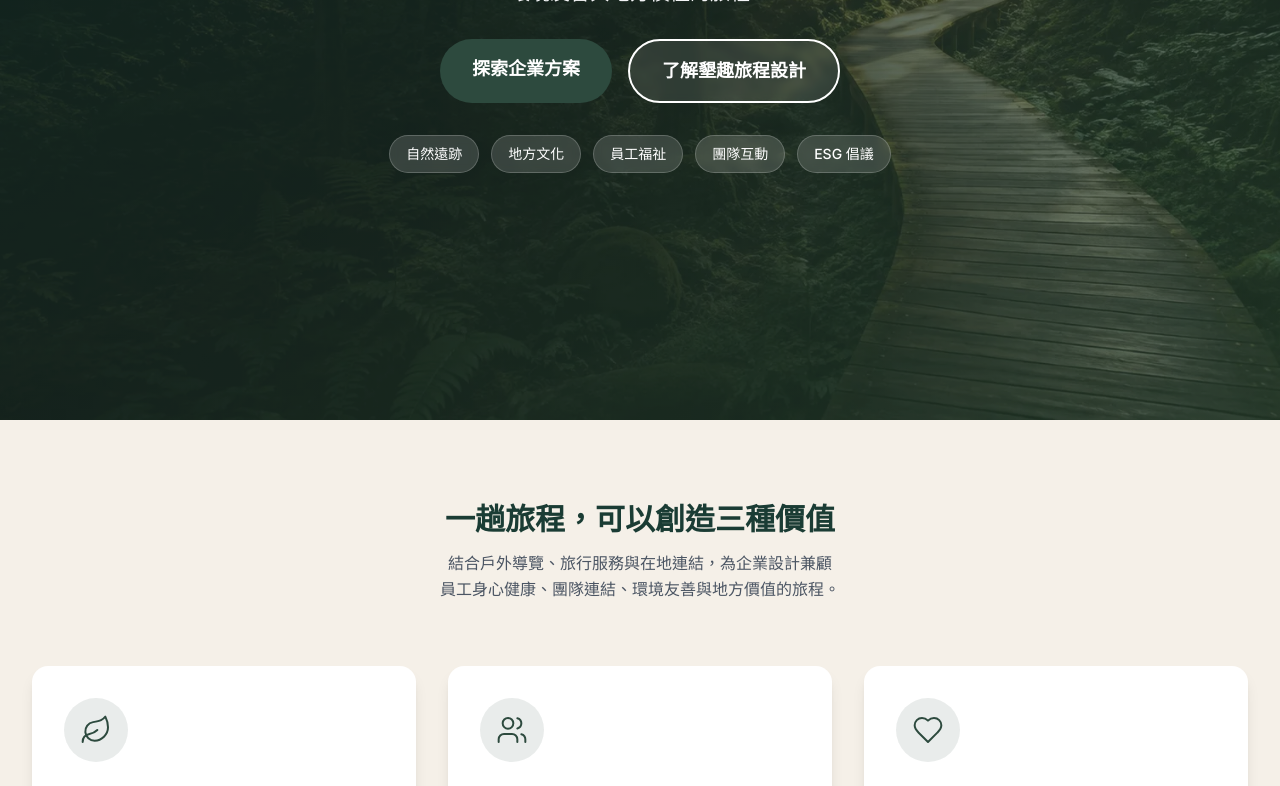
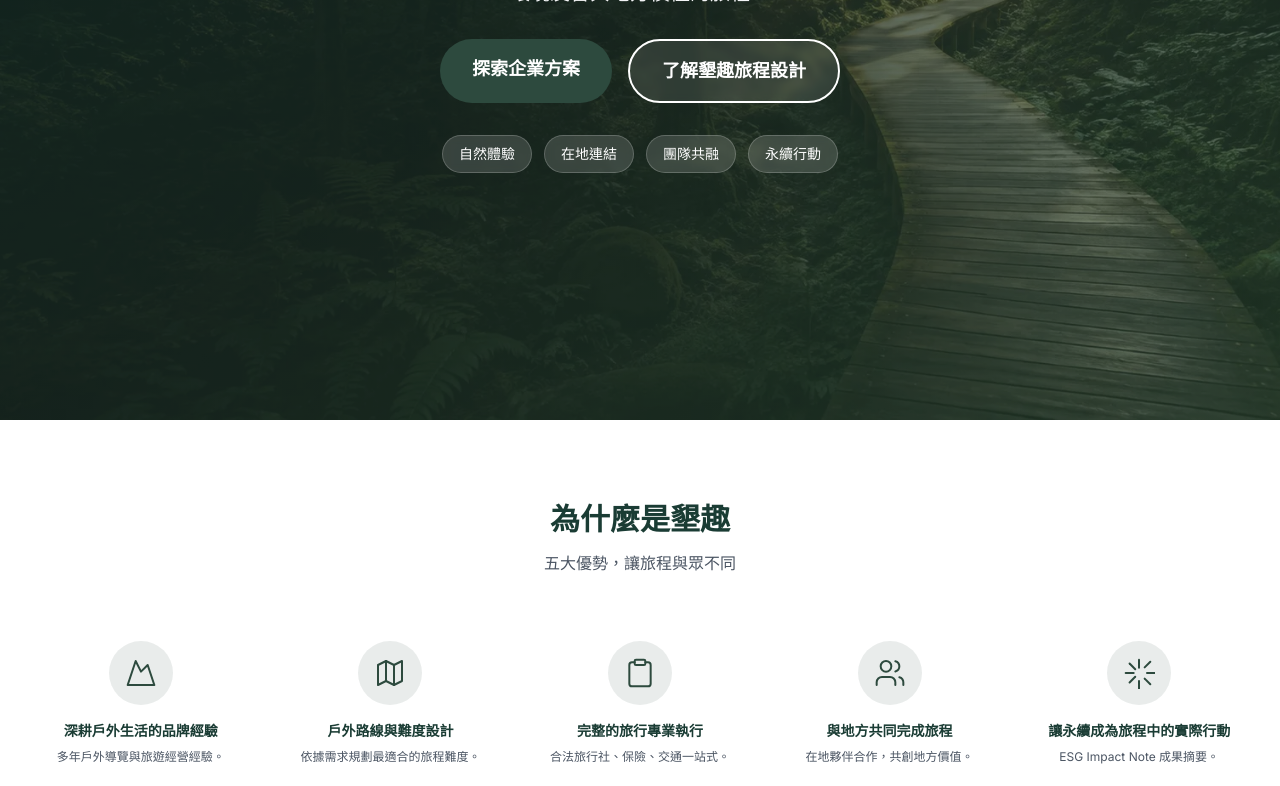
Before and after one commit to DingJun1028/ftgtours-esggo-co, a React (Vite) app: page / in a window 1280 px wide. Shown: the part 460-1246 px from the top of the page. Built offline with nearby package versions, Linux system fonts and the light colour scheme; no server answers.

Commit message:
feat: 首頁新增「為什麼是墾趣」區塊 + Hero 標籤修正
- 新增『為什麼是墾趣』5 圖標區塊（品牌優勢）
- Hero 標籤修正為 4 個：自然體驗、在地連結、團隊共融、永續行動
- 按照設計稿最佳實踐調整

```diff
--- a/src/components/Navbar.jsx
+++ b/src/components/Navbar.jsx
@@ -4,6 +4,7 @@ import { useLanguage } from '../i18n/LanguageContext';
 
 export default function Navbar() {
   const [mobileOpen, setMobileOpen] = useState(false);
+  const [mobileProducts, setMobileProducts] = useState(false);
   const location = useLocation();
   const { t, lang, setLang } = useLanguage();
 
@@ -19,9 +20,9 @@ export default function Navbar() {
   return (
     <nav className="bg-white shadow-sm sticky top-0 z-50">
       <div className="max-w-7xl mx-auto px-4 sm:px-6 lg:px-8">
-        <div className="flex justify-between items-center h-20">
+        <div className="flex justify-between items-center h-16 md:h-20">
           <Link to="/" className="flex items-center">
-            <img src="/images/logo.png" alt="聖趣旅遊 FTG TOURS" className="h-12 md:h-14 w-auto" />
+            <img src="/images/logo.png" alt="聖趣旅遊 FTG TOURS" className="h-10 md:h-14 w-auto" />
           </Link>
 
           {/* Desktop Navigation */}
@@ -32,14 +33,14 @@ export default function Navbar() {
             <div className="relative group">
               <button className="px-3 py-2 rounded-md text-sm font-medium text-gray-700 hover:text-ftg-green flex items-center">
                 {t('nav.products')}
-                <svg className="ml-1 h-4 w-4" fill="none" stroke="currentColor" viewBox="0 0 24 24">
+                <svg className="ml-1 h-4 w-4 transition-transform group-hover:rotate-180" fill="none" stroke="currentColor" viewBox="0 0 24 24">
                   <path strokeLinecap="round" strokeLinejoin="round" strokeWidth={2} d="M19 9l-7 7-7-7" />
                 </svg>
               </button>
-              <div className="absolute top-full left-0 mt-1 w-56 bg-white rounded-md shadow-lg opacity-0 invisible group-hover:opacity-100 group-hover:visible transition-all duration-200 z-50">
-                <div className="py-1">
+              <div className="absolute top-full left-0 mt-1 w-60 bg-white rounded-lg shadow-lg opacity-0 invisible group-hover:opacity-100 group-hover:visible transition-all duration-200 z-50 border border-gray-100">
+                <div className="py-2">
                   {productLinks.map(link => (
-                    <Link key={link.path} to={link.path} className="block px-4 py-2 text-sm text-gray-700 hover:bg-ftg-sand hover:text-ftg-green">
+                    <Link key={link.path} to={link.path} className={`block px-4 py-2.5 text-sm ${location.pathname === link.path ? 'text-ftg-green bg-ftg-sand font-semibold' : 'text-gray-700 hover:bg-ftg-sand hover:text-ftg-green'}`}>
                       {link.label}
                     </Link>
                   ))}
@@ -48,7 +49,7 @@ export default function Navbar() {
             </div>
 
             {/* Language Switcher */}
-            <div className="flex items-center ml-2 border rounded-full overflow-hidden text-xs font-semibold">
+            <div className="flex items-center ml-2 border border-gray-200 rounded-full overflow-hidden text-xs font-semibold">
               <button
                 onClick={() => setLang('zh')}
                 className={`px-3 py-1.5 transition-colors ${lang === 'zh' ? 'bg-ftg-green text-white' : 'text-gray-600 hover:bg-ftg-sand'}`}
@@ -63,48 +64,61 @@ export default function Navbar() {
               </button>
             </div>
 
-            <a href="#/contact" className="bg-ftg-orange text-white px-6 py-2 rounded-full text-sm font-medium hover:bg-orange-600 transition-colors ml-2">
+            <a href="#/contact" className="bg-ftg-orange text-white px-5 py-2 rounded-full text-sm font-medium hover:bg-orange-600 transition-colors ml-2 shadow-sm">
               {t('nav.contact')}
             </a>
           </div>
 
           {/* Mobile menu button */}
-          <button onClick={() => setMobileOpen(!mobileOpen)} className="lg:hidden p-2 rounded-md text-gray-700 hover:text-ftg-green">
-            <svg className="h-6 w-6" fill="none" stroke="currentColor" viewBox="0 0 24 24">
-              {mobileOpen ? (
-                <path strokeLinecap="round" strokeLinejoin="round" strokeWidth={2} d="M6 18L18 6M6 6l12 12" />
-              ) : (
-                <path strokeLinecap="round" strokeLinejoin="round" strokeWidth={2} d="M4 6h16M4 12h16M4 18h16" />
-              )}
-            </svg>
+          <button onClick={() => setMobileOpen(!mobileOpen)} className="lg:hidden p-2 rounded-md text-gray-700 hover:text-ftg-green hover:bg-ftg-sand transition-colors" aria-label="選單">
+            <div className="w-6 h-5 relative flex flex-col justify-between">
+              <span className={`block h-0.5 w-6 bg-current transform transition-all duration-300 ${mobileOpen ? 'rotate-45 translate-y-2' : ''}`} />
+              <span className={`block h-0.5 w-6 bg-current transition-all duration-300 ${mobileOpen ? 'opacity-0 scale-0' : ''}`} />
+              <span className={`block h-0.5 w-6 bg-current transform transition-all duration-300 ${mobileOpen ? '-rotate-45 -translate-y-2' : ''}`} />
+            </div>
           </button>
         </div>
 
         {/* Mobile Navigation */}
-        {mobileOpen && (
-          <div className="lg:hidden pb-4">
-            <Link to="/" className="block px-3 py-2 rounded-md text-base font-medium text-gray-700 hover:text-ftg-green" onClick={() => setMobileOpen(false)}>
+        <div className={`lg:hidden overflow-hidden transition-all duration-300 ${mobileOpen ? 'max-h-[600px] opacity-100' : 'max-h-0 opacity-0'}`}>
+          <div className="pb-4 pt-2 border-t border-gray-100">
+            <Link to="/" className="block px-4 py-3 rounded-lg text-base font-medium text-gray-700 hover:text-ftg-green hover:bg-ftg-sand" onClick={() => setMobileOpen(false)}>
               {t('nav.home')}
             </Link>
-            <div className="px-3 py-2 text-sm font-semibold text-gray-500">{t('nav.products')}</div>
-            {productLinks.map(link => (
-              <Link key={link.path} to={link.path} className="block px-6 py-2 rounded-md text-sm text-gray-600 hover:text-ftg-green" onClick={() => setMobileOpen(false)}>
-                {link.label}
-              </Link>
-            ))}
+
+            {/* Mobile Products accordion */}
+            <div>
+              <button onClick={() => setMobileProducts(!mobileProducts)} className="w-full flex items-center justify-between px-4 py-3 rounded-lg text-base font-medium text-gray-700 hover:text-ftg-green hover:bg-ftg-sand">
+                {t('nav.products')}
+                <svg className={`h-4 w-4 transition-transform duration-200 ${mobileProducts ? 'rotate-180' : ''}`} fill="none" stroke="currentColor" viewBox="0 0 24 24">
+                  <path strokeLinecap="round" strokeLinejoin="round" strokeWidth={2} d="M19 9l-7 7-7-7" />
+                </svg>
+              </button>
+              <div className={`overflow-hidden transition-all duration-300 ${mobileProducts ? 'max-h-96 opacity-100' : 'max-h-0 opacity-0'}`}>
+                <div className="pl-4 py-1">
+                  {productLinks.map(link => (
+                    <Link key={link.path} to={link.path} className={`block px-4 py-2.5 rounded-lg text-sm ${location.pathname === link.path ? 'text-ftg-green bg-ftg-sand font-semibold' : 'text-gray-600 hover:text-ftg-green hover:bg-ftg-sand'}`} onClick={() => setMobileOpen(false)}>
+                      {link.label}
+                    </Link>
+                  ))}
+                </div>
+              </div>
+            </div>
 
             {/* Mobile Language Switcher */}
-            <div className="flex items-center px-3 mt-3 space-x-2">
+            <div className="flex items-center gap-2 px-4 mt-3">
               <span className="text-sm text-gray-500">{t('lang.label')}：</span>
-              <button onClick={() => setLang('zh')} className={`px-3 py-1 rounded-full text-sm ${lang === 'zh' ? 'bg-ftg-green text-white' : 'bg-ftg-sand text-gray-700'}`}>{t('lang.zh')}</button>
-              <button onClick={() => setLang('en')} className={`px-3 py-1 rounded-full text-sm ${lang === 'en' ? 'bg-ftg-green text-white' : 'bg-ftg-sand text-gray-700'}`}>{t('lang.en')}</button>
+              <div className="flex border border-gray-200 rounded-full overflow-hidden">
+                <button onClick={() => setLang('zh')} className={`px-3 py-1.5 text-sm font-medium ${lang === 'zh' ? 'bg-ftg-green text-white' : 'text-gray-600'}`}>{t('lang.zh')}</button>
+                <button onClick={() => setLang('en')} className={`px-3 py-1.5 text-sm font-medium ${lang === 'en' ? 'bg-ftg-green text-white' : 'text-gray-600'}`}>{t('lang.en')}</button>
+              </div>
             </div>
 
-            <a href="#/contact" className="block mx-3 mt-3 bg-ftg-orange text-white px-6 py-2 rounded-full text-sm font-medium text-center" onClick={() => setMobileOpen(false)}>
+            <a href="#/contact" className="block mx-4 mt-4 bg-ftg-orange text-white px-6 py-3 rounded-full text-sm font-medium text-center shadow-sm" onClick={() => setMobileOpen(false)}>
               {t('nav.contact')}
             </a>
           </div>
-        )}
+        </div>
       </div>
     </nav>
   );
--- a/src/pages/Home.jsx
+++ b/src/pages/Home.jsx
@@ -55,9 +55,9 @@ export default function Home() {
               {t('home.designBtn')}
             </a>
           </div>
-          {/* 5 Feature Tags */}
+          {/* 4 Feature Tags */}
           <div className="mt-8 flex flex-wrap justify-center gap-3">
-            {['自然遠跡', '地方文化', '員工福祉', '團隊互動', 'ESG 倡議'].map((tag, i) => (
+            {['自然體驗', '在地連結', '團隊共融', '永續行動'].map((tag, i) => (
               <span key={i} className="px-4 py-2 bg-white/15 backdrop-blur-sm rounded-full text-sm font-medium border border-white/20">
                 {tag}
               </span>
@@ -66,7 +66,34 @@ export default function Home() {
         </div>
       </section>
 
-      {/* 2. 從一趟旅程，看見更多可能 (Three Values) */}
+      {/* 2. 為什麼是塑趣 */}
+      <section className="section-padding bg-white">
+        <div className="max-w-7xl mx-auto px-4 sm:px-6 lg:px-8">
+          <div className="text-center mb-10 md:mb-16">
+            <h2 className="section-title">為什麼是墾趣</h2>
+            <p className="section-subtitle">五大優勢，讓旅程與眾不同</p>
+          </div>
+          <div className="grid grid-cols-1 sm:grid-cols-2 lg:grid-cols-5 gap-8">
+            {[
+              { icon: 'mountain', title: '深耕戶外生活的品牌經驗', desc: '多年戶外導覽與旅遊經營經驗。' },
+              { icon: 'map', title: '戶外路線與難度設計', desc: '依據需求規劃最適合的旅程難度。' },
+              { icon: 'clipboard', title: '完整的旅行專業執行', desc: '合法旅行社、保險、交通一站式。' },
+              { icon: 'users', title: '與地方共同完成旅程', desc: '在地夥伴合作，共創地方價值。' },
+              { icon: 'sustainable', title: '讓永續成為旅程中的實際行動', desc: 'ESG Impact Note 成果摘要。' },
+            ].map((item, i) => (
+              <div key={i} className="text-center">
+                <div className="w-16 h-16 mx-auto mb-4 rounded-full bg-ftg-green/10 flex items-center justify-center">
+                  <FTGIcon name={item.icon} size={32} className="text-ftg-green" />
+                </div>
+                <h3 className="font-bold text-ftg-forest mb-2 text-sm">{item.title}</h3>
+                <p className="text-gray-600 text-xs">{item.desc}</p>
+              </div>
+            ))}
+          </div>
+        </div>
+      </section>
+
+      {/* 3. 從一趟旅程，看見更多可能 (Three Values) */}
       <section id="esg-section" className="section-padding bg-ftg-sand">
         <div className="max-w-7xl mx-auto px-4 sm:px-6 lg:px-8">
           <div className="text-center mb-10 md:mb-16">
```
